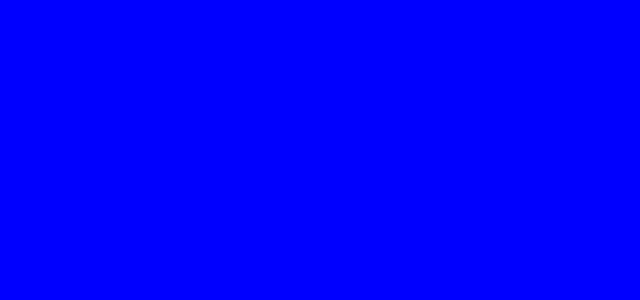
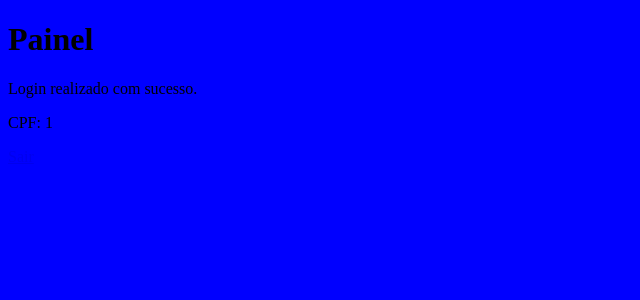
Before and after one commit to jorginnifb/fask-model, a Flask app: page /painel in a window 1280 px wide. Before the commit the part shown is empty. Shown: the top 300 px of the page, without its empty margins (0-640 px from the left). Run offline with Flask 3, Linux system fonts and the light colour scheme; the visitor is signed in with stand-in values (Sample User, id 1).

Commit message:
Protege e completa o painel

```diff
--- a/templates/painel.html
+++ b/templates/painel.html
@@ -1,13 +1,16 @@
-</html>
+<!DOCTYPE html>
+<html lang="pt-BR">
     <head>
-             <title>yessssssss</title>
+        <meta charset="UTF-8">
+        <title>Painel</title>
         <link rel="stylesheet" href="{{ url_for('static', filename='style.css') }}">
     </head>
     <body>
         <div>
-
-
-
+            <h1>Painel</h1>
+            <p>Login realizado com sucesso.</p>
+            <p>CPF: {{ cpf }}</p>
+            <a href="{{ url_for('sair') }}">Sair</a>
         </div>
     </body>
 </html>
```
Lines whose indentation alone changed are shown as unchanged.
